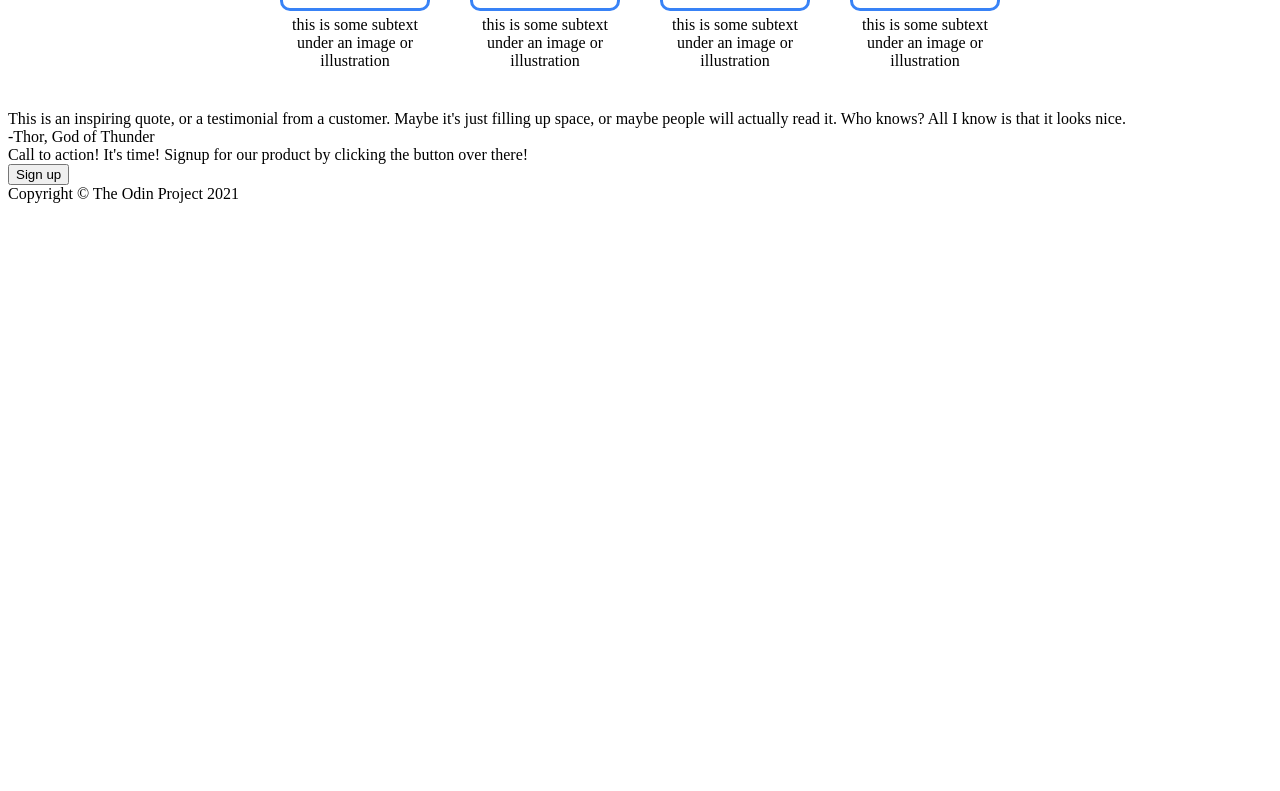
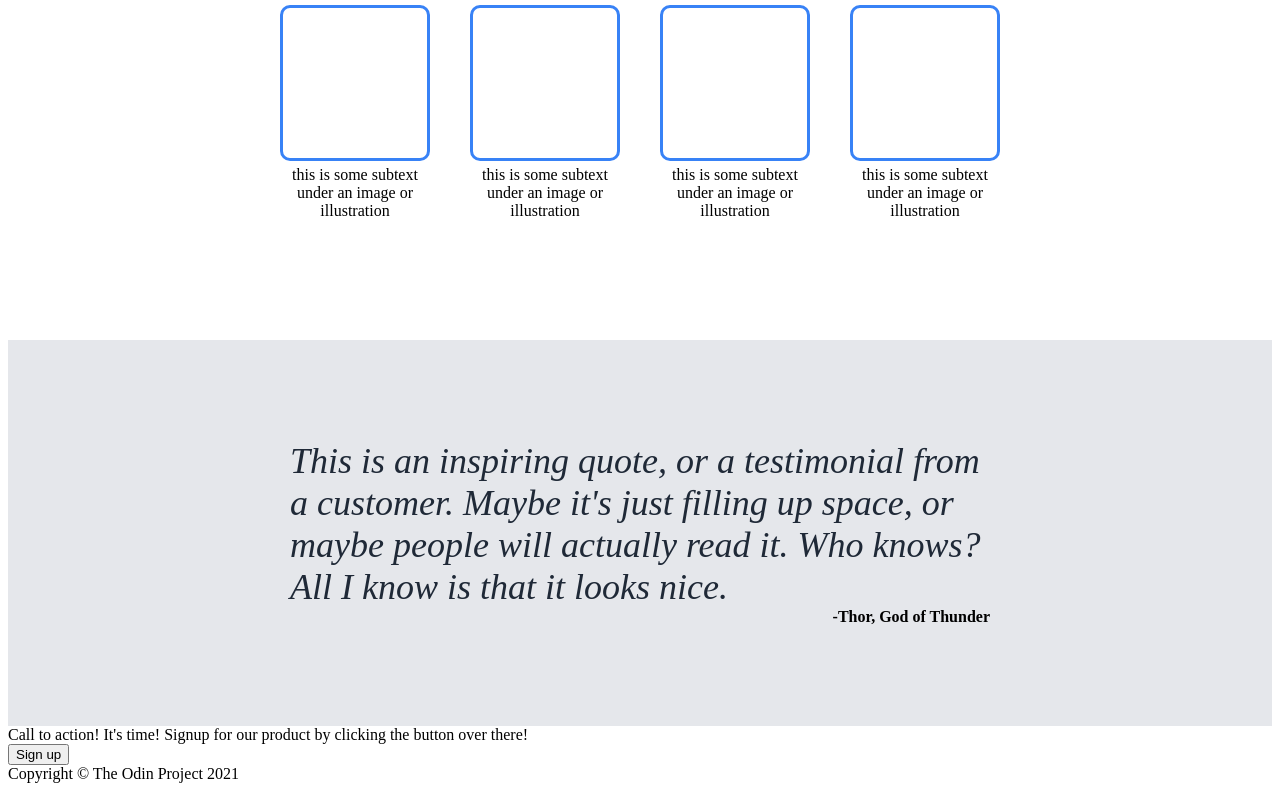
Before and after one commit to shubhshubh99/landing-page, a plain HTML site: page index.html in a window 1280 px wide. Shown: the part 544-1335 px from the top of the page. Before the commit the page ends 800 px from the top, so only its background shows below. Drawn offline with Linux system fonts and the light colour scheme.

Commit message:
Complete styling for sec3

```diff
--- a/index.html
+++ b/index.html
@@ -53,8 +53,11 @@
         </div>
 
         <div class="sec3">
-            <div class="quote">This is an inspiring quote, or a testimonial from a customer. Maybe it's just filling up space, or maybe people will actually read it. Who knows? All I know is that it looks nice.</div>
-            <div class="thor">-Thor, God of Thunder</div>
+            <div class="sec3-container">
+                <div class="quote">This is an inspiring quote, or a testimonial from a customer. Maybe it's just filling up space, or maybe people will actually read it. Who knows? All I know is that it looks nice.</div>
+                <div class="thor">-Thor, God of Thunder</div>
+            </div>
+
         </div>
 
         <div class="sec4">
--- a/style.css
+++ b/style.css
@@ -60,7 +60,7 @@ a {
 
     justify-content: center;
     gap: 40px;
-    padding: 40px;
+    padding: 100px;
 }
 
 .sec1-text,
@@ -101,7 +101,8 @@ a {
 
 .sec2 {
     /* border: 3px solid green; */
-    padding: 20px;
+    padding-top: 50px;
+    padding-bottom: 100px;
 }
 
 .sec2-title {
@@ -136,3 +137,39 @@ a {
 
     text-align: center;
 }
+
+.sec3,
+.sec3 .quote,
+.sec3 .thor {
+    /* border: 3px solid black; */
+    background-color: #E5E7EB;
+
+}
+
+.sec3 {
+    padding: 100px;
+    display: flex;
+    justify-content: center;
+}
+
+.sec3-container {
+    display: flex;
+    flex-direction: column;
+    /* border: 3px solid green; */
+}
+
+.sec3 .quote {
+    flex: 1;
+    font-size: 36px;
+    font-style: italic;
+    color: #1F2937;
+    max-width: 700px;
+}
+
+.sec3 .thor {
+    flex: 1;
+    display: flex;
+    font-weight: bold;
+    max-width: 700px;
+    justify-content: end;
+}
```
